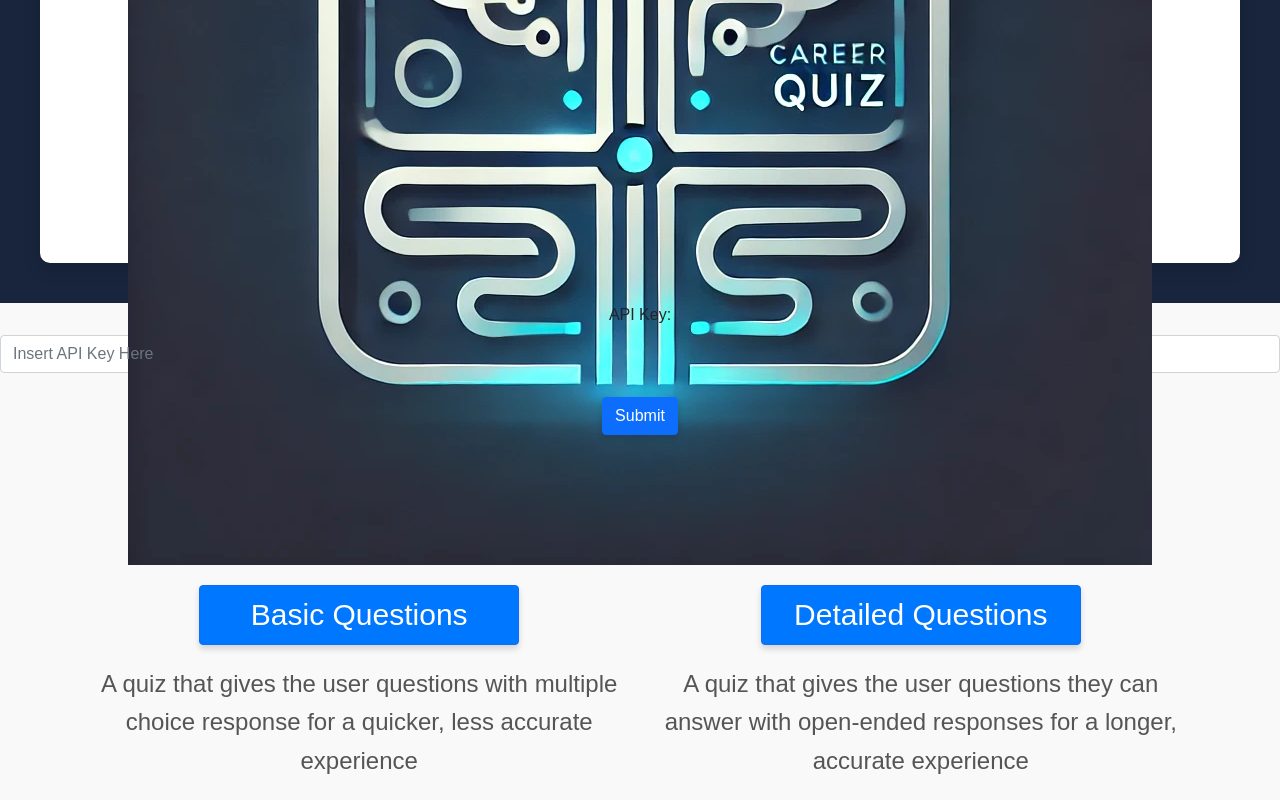
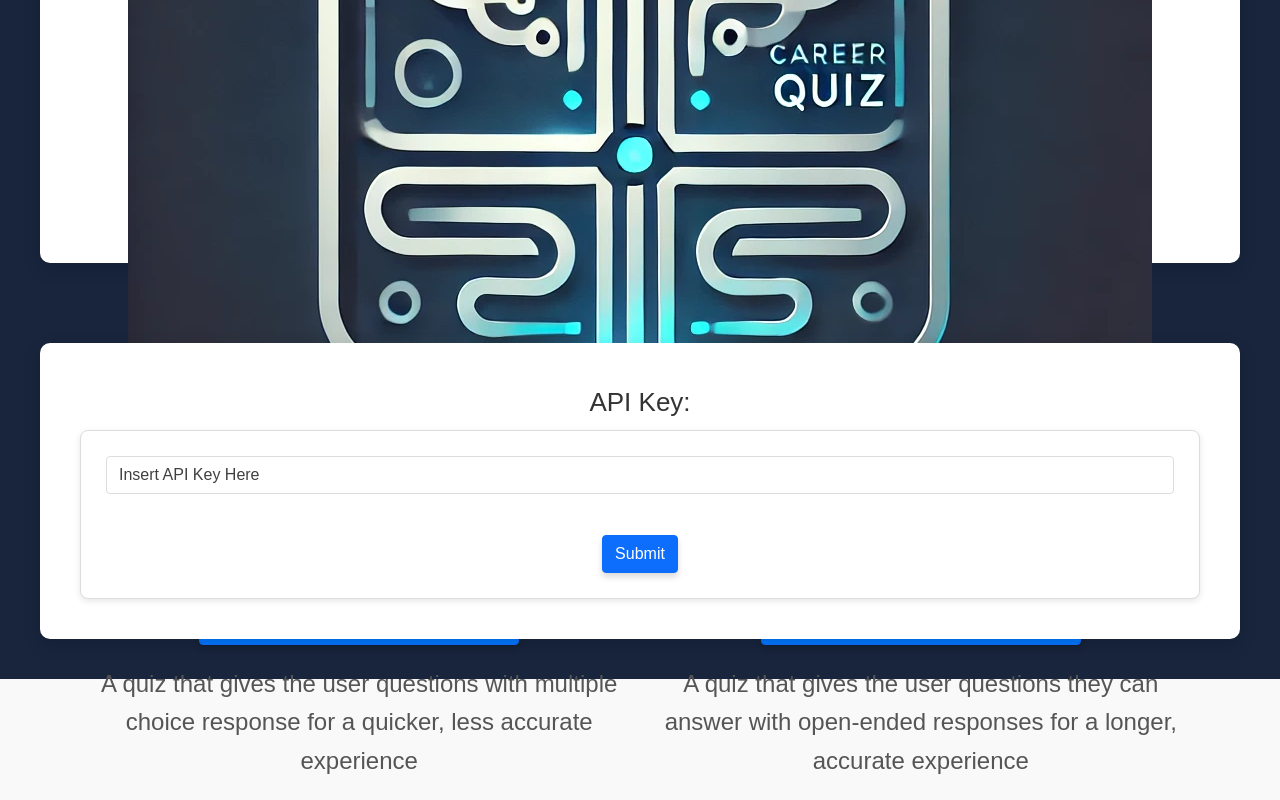
Before and after one commit to dstark12/starter_helpi, a React (Create React App) app: page / in a window 1280 px wide. Shown: the part 717-1517 px from the top of the page. Built offline with nearby package versions, Linux system fonts and the light colour scheme.

Commit message:
Finished color themeing for dark mode and ensured all components follow color theme

```diff
--- a/src/Components/App.tsx
+++ b/src/Components/App.tsx
@@ -30,6 +30,12 @@ function set_theme(theme: ColorTheme){
   document.documentElement.style.setProperty("--question-button-text-color", theme.question_button_text_color );
   document.documentElement.style.setProperty("--question-button-text-color-hover", theme.question_button_text_color_hover );
   document.documentElement.style.setProperty("--question-button-text-color-selected", theme.question_button_text_color_selected );
+
+  document.documentElement.style.setProperty("--question-input-background", theme.question_input_background );
+  document.documentElement.style.setProperty("--question-input-text", theme.question_input_text );
+  document.documentElement.style.setProperty("--question-input-text-placeholder", theme.question_input_text_placeholder );
+  document.documentElement.style.setProperty("--question-input-border", theme.question_input_border );
+  document.documentElement.style.setProperty("--question-input-border-focus", theme.question_input_border_focus );
 
   document.documentElement.style.setProperty("--question-wrapper-background", theme.question_wrapper_background );
   document.documentElement.style.setProperty("--question-wrapper-header-text", theme.question_wrapper_header_text );
@@ -77,8 +83,8 @@ function App() {
   return (
     <div className="App">
       <header className="App-header">
+      <Button style={{position: "absolute", top: 0, right: 0, margin: '20px'}}onClick={toggleTheme}>Change Theme</Button>
         <span>
-          <Button onClick={toggleTheme}>Change Theme</Button>
           <Button onClick={() => setPage("home")}>Home</Button>
           <Button onClick={() => setPage("bquestions")}>Basic Questions</Button>
           <Button onClick={() => setPage("dquestions")}>Detailed Questions</Button>
@@ -89,13 +95,23 @@ function App() {
         {page === "dquestions" ? <Dquestions page={page} setPage={setPage} setQuestions={setDq} GlobalAnswers={danswers} setGlobalAnswers={setDanswers}/> : null}
         {page === "dquestions2" ? <Dquestions2 page={page} setPage={setPage} setQuestions={setDq2} GlobalAnswers={danswers2} setGlobalAnswers={setDanswers2}/> : null}
         {page === "results" ? <Results apikey={key} bq={bq} ba={banswers} dq={dq} da={danswers} dq2={dq2} da2={danswers2} bfunc={setBanswers} dfunc={setDanswers} dfunc2={setDanswers2}/> : null} {/* Add Results Page */}
+
+
+        <div className="api-key">
+
+          <Form>
+          <Form.Label style={{color: "var(--question-wrapper-header-text"}}>API Key:</Form.Label>
+          <div className="api-key-wrapper">
+          <Form.Control className="api-key-input" type="password" placeholder="Insert API Key Here" onChange={changeKey}></Form.Control>
+          <br></br>
+          <Button className="Submit-Button" onClick={handleSubmit}>Submit</Button>
+          </div>
+          </Form>
+
+        </div>
+
       </header>
-      <Form>
-        <Form.Label>API Key:</Form.Label>
-        <Form.Control type="password" placeholder="Insert API Key Here" onChange={changeKey}></Form.Control>
-        <br></br>
-        <Button className="Submit-Button" onClick={handleSubmit}>Submit</Button>
-      </Form>
+
     </div>
   );
 }
--- a/src/Components/bquestions.tsx
+++ b/src/Components/bquestions.tsx
@@ -62,7 +62,7 @@ export function Bquestions({setPage, setQuestions, GlobalAnswers, setGlobalAnswe
       <h1>Basic Career Questions</h1>
       <p>This quiz helps you explore your career interests by asking a series of multiple-choice questions about your preferences and working style. You will be presented with questions covering topics like technology, creativity, collaboration, and work-life balance. By selecting your answers, you'll gain insights into potential career paths that align with your strengths and preferences. Simply choose from 'Yes', 'No', or 'I Don't Know' for each question, and see how your responses shape your career profile!</p>
       {/* Progress bar */}
-      <div style={{ width: '100%', backgroundColor: 'var(--progress-bar-background)', height: '20px', borderRadius: '10px', marginBottom: '20px' }}>
+      <div style={{ width: '100%', transition: 'all 0.3s ease;', backgroundColor: 'var(--progress-bar-background)', height: '20px', borderRadius: '10px', marginBottom: '20px' }}>
         <div
           style={{
             width: `${progress}%`,
--- a/src/Components/dquestions.tsx
+++ b/src/Components/dquestions.tsx
@@ -56,7 +56,7 @@ export function Dquestions({ page, setPage, setQuestions, GlobalAnswers, setGlob
      <h1>Detailed Career Questions</h1>
      <p>This isn't your typical multiple-choice quiz! You'll be asked a series of open-ended, detailed questions to encourage thoughtful, personalized responses. Each question includes a textbox input, so you can write freely and fully express your ideas, goals, and experiences.</p>
  {/* Progress Bar */}
- <div style={{ width: '100%', backgroundColor: '#e0e0e0', height: '20px', borderRadius: '10px', marginBottom: '20px' }}>
+ <div style={{ width: '100%', backgroundColor: 'var(--progress-bar-background)', height: '20px', borderRadius: '10px', marginBottom: '20px' }}>
   <div
     style={{
       width: `${progress}%`,
--- a/src/Components/dquestions2.tsx
+++ b/src/Components/dquestions2.tsx
@@ -68,7 +68,7 @@ export function Dquestions2({ page, setPage, setQuestions, GlobalAnswers, setGlo
    <div className="detailed-question-page">
      <h1>Detailed Career Questions - Page 2</h1>
     {/* Progress Bar */}
-    <div style={{ width: '100%', backgroundColor: '#e0e0e0', height: '20px', borderRadius: '10px', marginBottom: '20px' }}>
+    <div style={{ width: '100%', backgroundColor: 'var(--progress-bar-background)', height: '20px', borderRadius: '10px', marginBottom: '20px' }}>
   <div
     style={{
       width: `${progress}%`,
--- a/src/Styles/App.css
+++ b/src/Styles/App.css
@@ -12,6 +12,12 @@
   --question-button-text-color: #161616;
   --question-button-text-color-hover: #ffffff;
   --question-button-text-color-selected: #ebebeb;
+
+  --question-input-background: #ffffff;
+  --question-input-border: #ddd;
+  --question-input-text: #000000;
+  --question-input-text-placeholder: #404040;
+  --question-input-border-focus: #007bff;
 
   --question-wrapper-background: #ffffff;
   --question-wrapper-header-text: #333333;
@@ -43,6 +49,7 @@
 }
 
 .App-header {
+  transition: all 0.3s ease;
   background-color: var(--header-background-color);
   min-height: 100vh;
   display: flex;
@@ -73,3 +80,58 @@
     transform: rotate(360deg);
   }
 }
+
+.api-key {
+  max-width: 1200px;
+  width: 95%;
+  margin: 40px auto;
+  padding: 40px;
+  background-color: var(--question-wrapper-background);
+  border-radius: 10px;
+  box-shadow: 0px 6px 18px rgba(0, 0, 0, 0.15);
+}
+
+.api-key h1 {
+  color: var(--question-wrapper-header-text);
+  text-align: center;
+  font-size: 3rem;
+  margin-bottom: 20px;
+  font-weight: 600;
+}
+
+/* Paragraph Styling */
+.api-key p {
+  color: var(--question-wrapper-text);
+  font-size: 1.5rem;
+  line-height: 1.6;
+  margin-bottom: 20px;
+  text-align: center;
+}
+
+.api-key-wrapper {
+  padding: 25px;
+  transition: all 0.3s ease;
+  background-color: var(--question-item-background);
+  color: var(--question-item-text);
+  border: 1px solid var(--question-item-border);
+  border-radius: 8px;
+  box-shadow: 0px 2px 6px rgba(0, 0, 0, 0.1);
+  transition: box-shadow 0.3s ease;
+}
+
+.api-key-input {
+  color: var(--question-input-text);
+  background-color: var(--question-input-background);
+  border-color: var(--question-input-border);
+  border: 1px solid var(--question-input-border);
+}
+
+.api-key-input::placeholder {
+  color: var(--question-input-text-placeholder);
+}
+
+.api-key-input:focus {
+  transition: all 0.3s ease;
+  border-color: var(--question-input-border-focus);
+  box-shadow: 0px 4px 8px rgba(0, 123, 255, 0.2);
+}
--- a/src/Styles/results.css
+++ b/src/Styles/results.css
@@ -10,14 +10,16 @@ body {
   width: 95%;
   margin: 40px auto;
   padding: 40px;
-  background-color: #f4f6f9;
+  transition: all 0.3s ease;
+  background-color: var(--question-wrapper-background);
   border-radius: 10px;
   box-shadow: 0px 6px 18px rgba(0, 0, 0, 0.15);
 }
 
 .results-container h1 {
   text-align: center;
-  color: black;
+  transition: all 0.3s ease;
+  color: var(--question-wrapper-header-text);
   padding: 20px;
   font-size: 2.5rem;
   font-weight: 600;
@@ -33,19 +35,22 @@ body {
 }
 
 .career-section h2 {
-  color: #333;
+  transition: all 0.3s ease;
+  color: var(--question-wrapper-header-text);
   font-size: 1.5rem;
   font-weight: 600;
   margin-bottom: 10px;
 }
 
 .career-section span {
-  color: #000;
+  transition: all 0.3s ease;
+  color: var(--question-wrapper-text);
 }
 
 .career-section p,
 .career-detail p {
-  color: #000;
+  transition: all 0.3s ease;
+  color: var(--question-wrapper-text);
   font-size: 1.1rem;
 }
 
@@ -54,7 +59,8 @@ body {
 }
 
 .detailed-graphs-section h3 {
-  color: #000;
+  transition: all 0.3s ease;
+  color: var(--question-wrapper-text);
   font-size: 1.4rem;
   font-weight: 600;
   margin-bottom: 15px;
```
Also changed, not shown: src/Components/Themes.tsx (+24 -6 lines), src/Styles/bquestions.css (+7 -0 lines), src/Styles/dquestions.css (+18 -2 lines).
